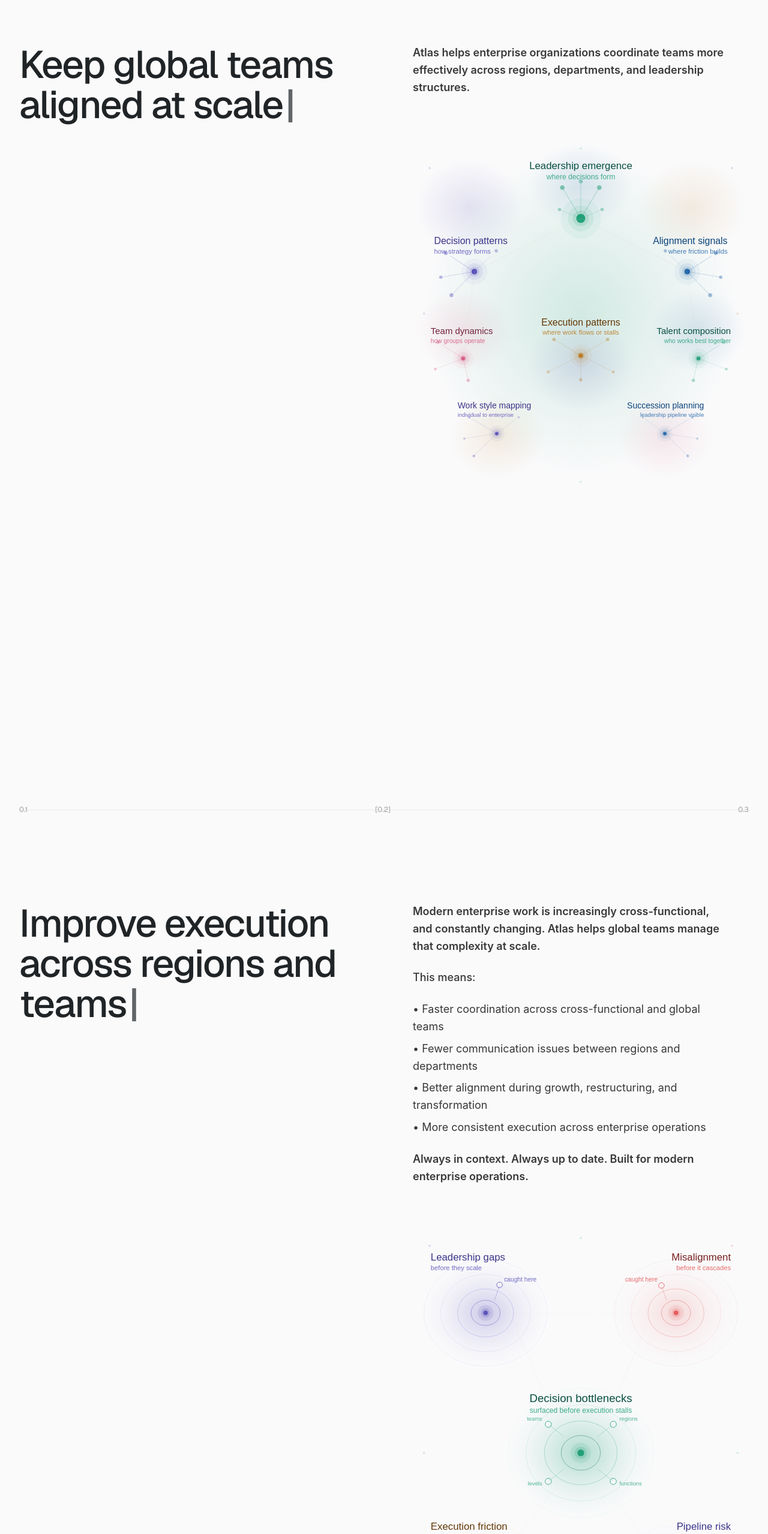
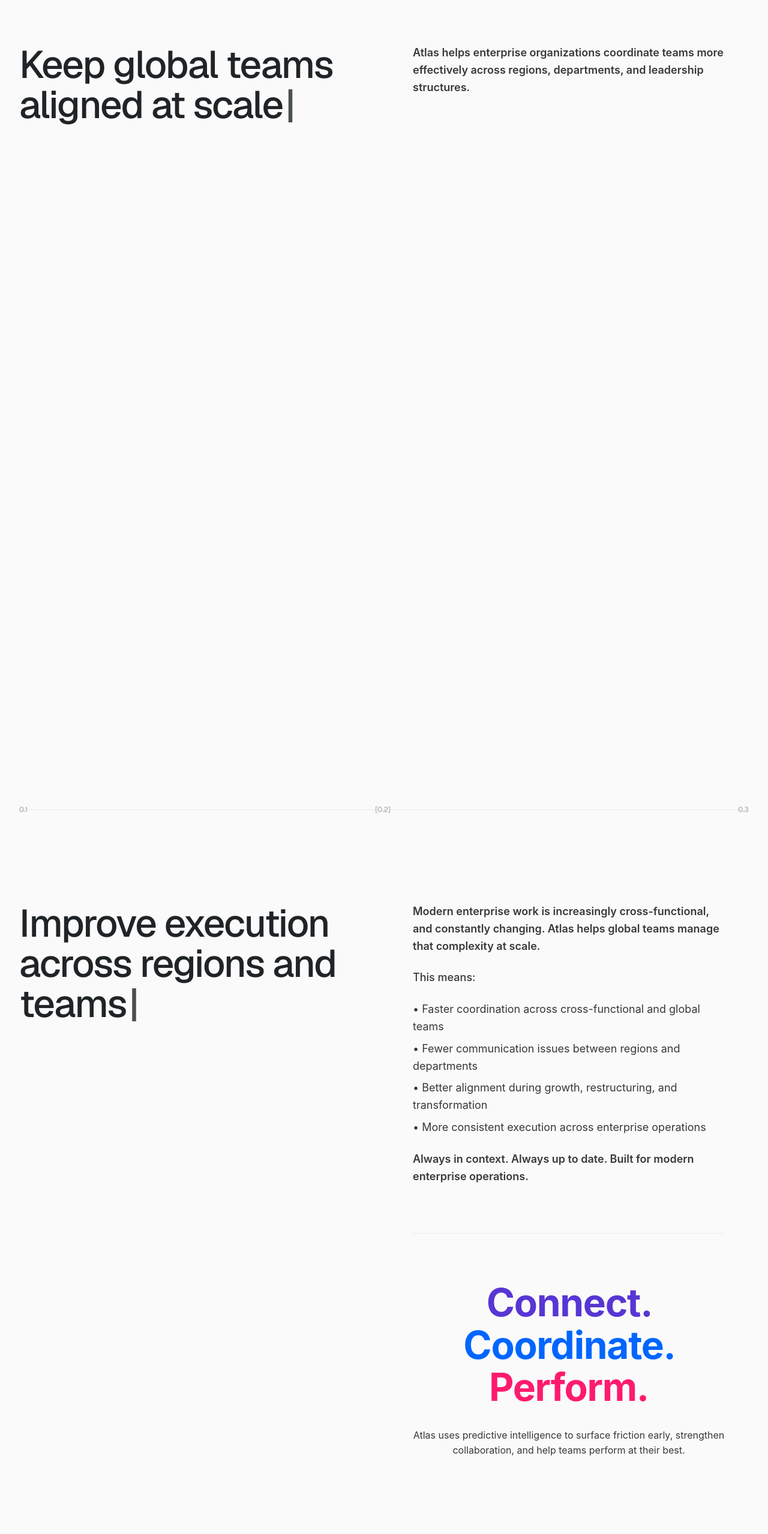
Before and after one commit to martamindacc/v0-Atlas-website-, a Next.js app: page /atlas/global in a window 1280 px wide. Shown: the part 870-3428 px from the top of the page at 60% size. Built offline with nearby package versions, Linux system fonts and the light colour scheme.

Commit message:
feat: add new section with enhanced description and colored text

```diff
--- a/app/atlas/global/page.tsx
+++ b/app/atlas/global/page.tsx
@@ -144,13 +144,7 @@
               </p>
             </div>
 
-            <div className="mt-8 md:mt-16">
-              <img
-                src="/images/atlas_org_scale.svg"
-                alt="Atlas interface"
-                className="w-full"
-              />
-            </div>
+
           </div>
 
         </div>
@@ -204,14 +198,22 @@
               <p className="font-semibold">
                 Always in context. Always up to date. Built for modern enterprise operations.
               </p>
+
+              <div className="mt-12 md:mt-20 pt-12 md:pt-20 border-t border-neutral-300/40">
+                <h2 className="text-center mb-6 md:mb-8">
+                  <span className="text-[36px] md:text-[56px] lg:text-[64px] leading-[1.1] tracking-[-0.02em] font-bold">
+                    <span style={{ color: "#5736D3" }}>Connect.</span>{" "}
+                    <span style={{ color: "#0066FF" }}>Coordinate.</span>{" "}
+                    <span style={{ color: "#FF1B6D" }}>Perform.</span>
+                  </span>
+                </h2>
+                <p className="text-center text-[14px] md:text-[16px] leading-[1.6] text-[#383838] max-w-[560px] mx-auto" style={{fontFamily: "Inter, sans-serif"}}>
+                  Atlas uses predictive intelligence to surface friction early, strengthen collaboration, and help teams perform at their best.
+                </p>
+              </div>
             </div>
 
             <div className="mt-8 md:mt-16">
-              <img
-                src="/images/atlas_enterprise_signal.svg"
-                alt="Atlas interface"
-                className="w-full"
-              />
             </div>
           </div>
 
```
